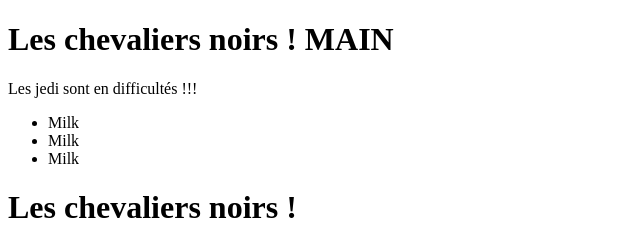
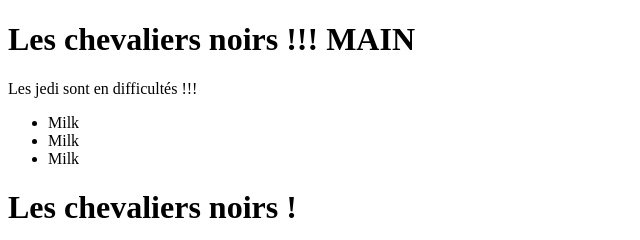
Before and after one commit to apogya/formationgit, a plain HTML site: page index.html in a window 1280 px wide. Shown: the top 240 px of the page, 0-640 px from the left. Drawn offline with Linux system fonts and the light colour scheme.

Commit message:
fix title !!!

```diff
--- a/index.html
+++ b/index.html
@@ -7,7 +7,7 @@
     <title>Document</title>
 </head>
 <body>
-    <h1>Les chevaliers noirs ! MAIN</h1>
+    <h1>Les chevaliers noirs !!! MAIN</h1>
     <span>
         Les jedi sont en difficultés !!!
     </span>
```
